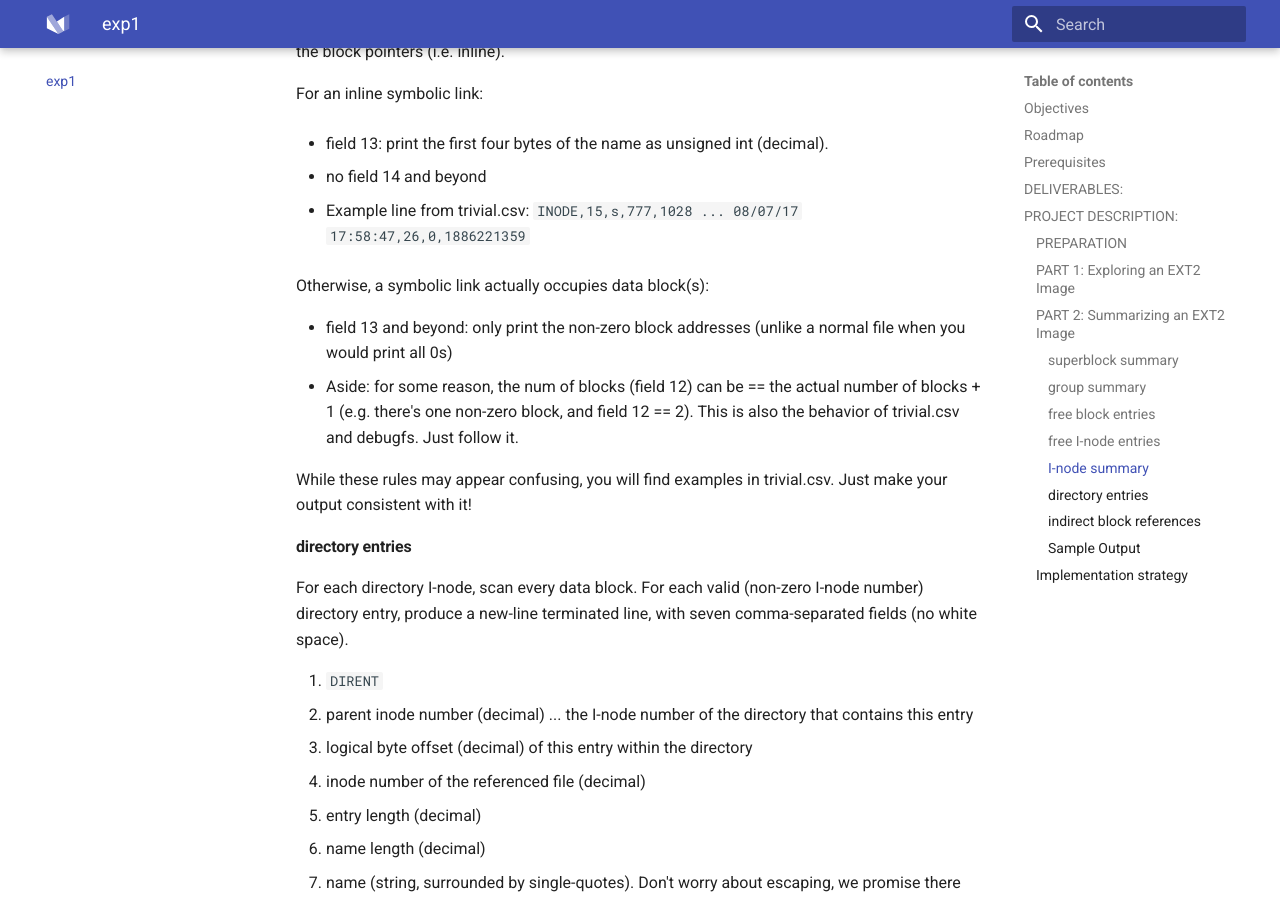
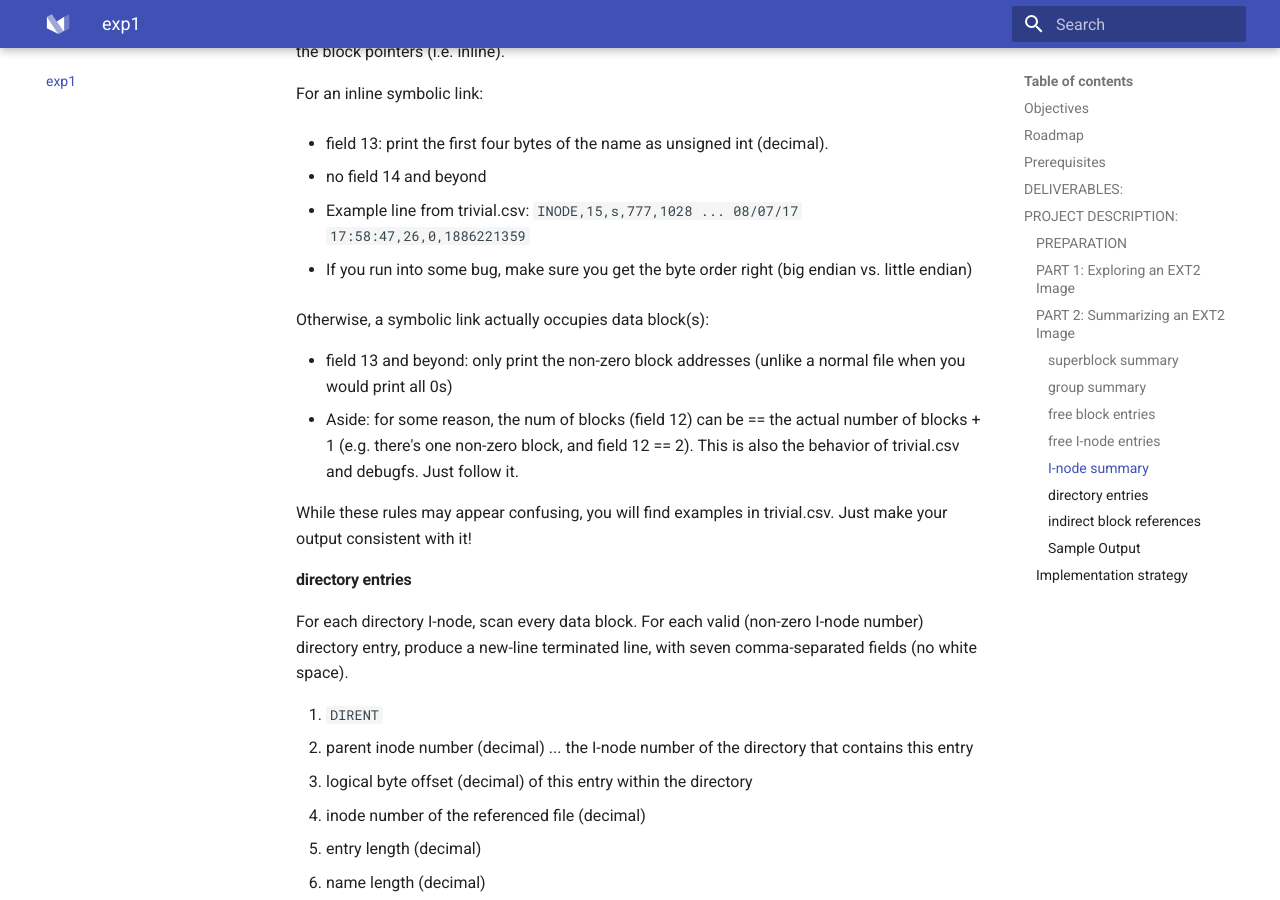
Before and after one commit to fxlin/p4-fs, an MkDocs documentation site: the page built from docs/interpretation.md, in a window 1280 px wide and 900 px high, scrolled down 5833 px. Built offline with MkDocs 1.6.1 and Material for MkDocs 9.7.7, drawn with Linux system fonts in a browser that asks for light colours.

Commit message:
Update interpretation.md

```diff
--- a/docs/interpretation.md
+++ b/docs/interpretation.md
@@ -185,6 +185,8 @@ For an inline symbolic link:
 
 * Example line from trivial.csv: `INODE,15,s,777,1028 ... 08/07/17 17:58:47,26,0,1886221359`
 
+* If you run into some bug, make sure you get the byte order right (big endian vs. little endian)
+
 Otherwise, a symbolic link actually occupies data block(s):
 
 * field 13 and beyond: only print the non-zero block addresses (unlike a normal file when you would print all 0s)
```
